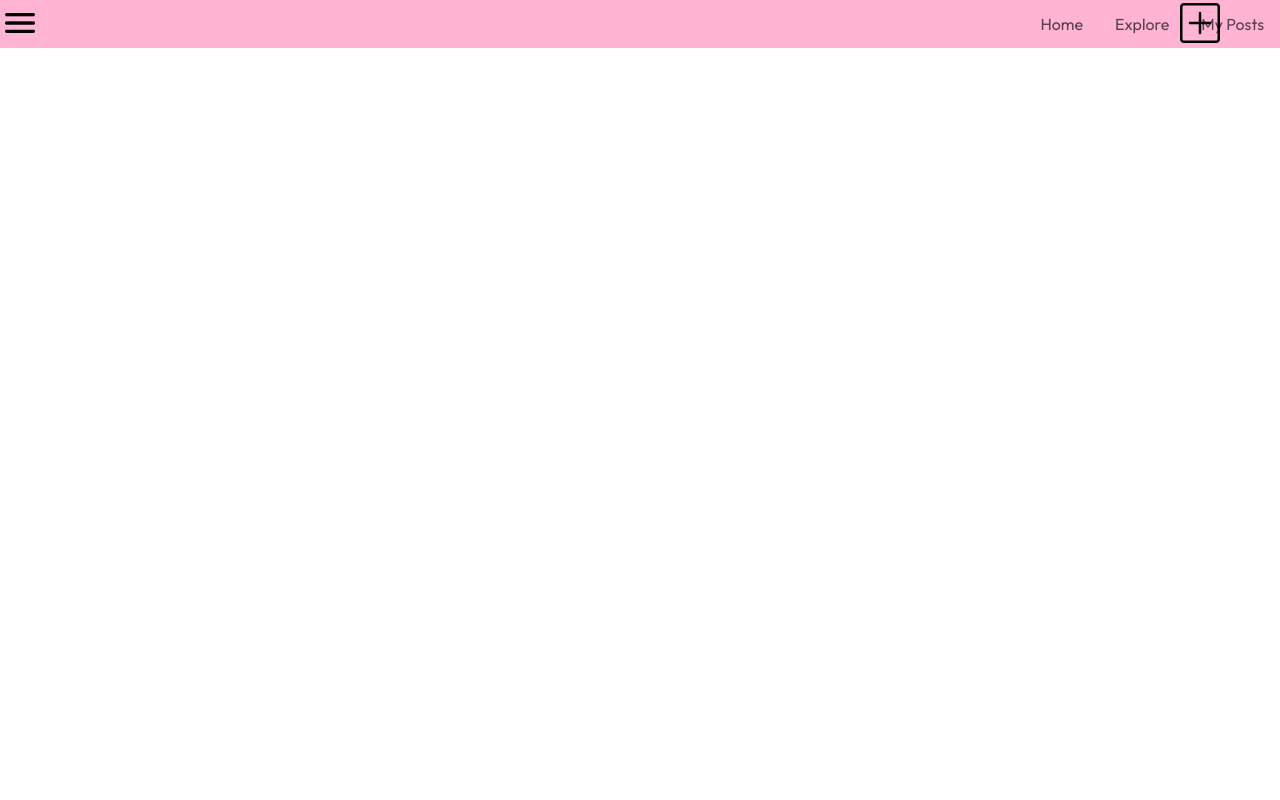
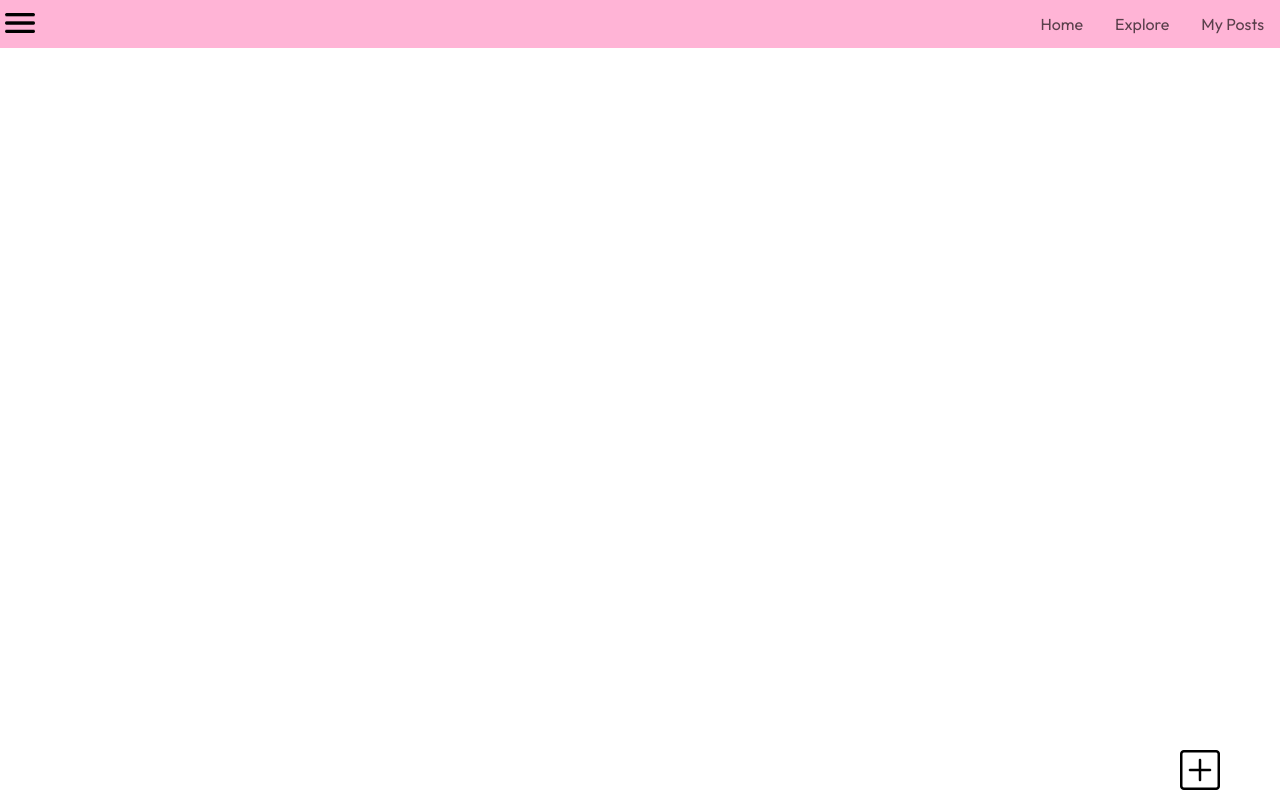
Before and after one commit to leoli33/CSE312_666, a Flask app: page /explore in a window 1280 px wide. Run offline with Flask 3, Linux system fonts and the light colour scheme; the visitor is signed in with stand-in values (Sample User, id 1); data that the repository does not hold is empty.

Commit message:
fix post icon

```diff
--- a/static/css/post.css
+++ b/static/css/post.css
@@ -1,6 +1,13 @@
 .post-container-top-space {
     margin-top: 50px;
 }
+.icon {
+    width: 40px;
+    height: 40px;
+    position: fixed;
+    cursor: pointer;
+}
+
 .user-icon {
     left: 10px;
     bottom: 10px;
--- a/static/css/styles.css
+++ b/static/css/styles.css
@@ -97,7 +97,7 @@ body {
     font-size: medium;
 }
 
-.icon {
+.menu_icon {
     width: 40px;
     height: 40px;
     position: fixed;
--- a/templates/base.html
+++ b/templates/base.html
@@ -10,7 +10,7 @@
 </head>
 <body>
     <div id="openNav" class="nav">
-        <img src="/static/icons/menu.png" class="icon" onclick="sidebar_open()">
+        <img src="/static/icons/menu.png" class="menu_icon" onclick="sidebar_open()">
     </div>
 
     <div id="main">
```
